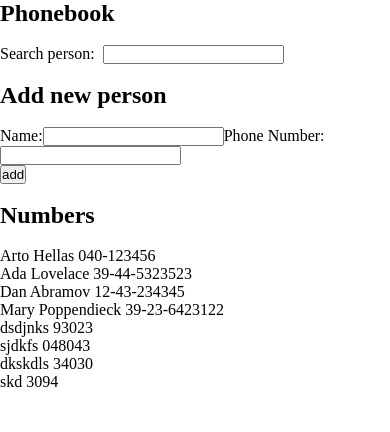
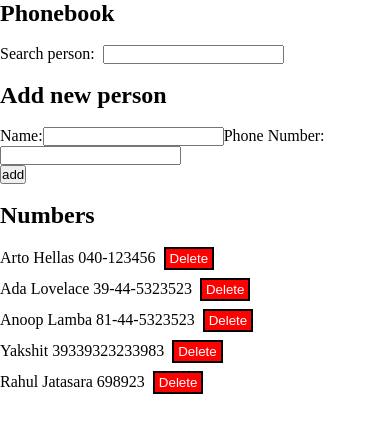
Before and after one commit to AnoopLamba/fullstackopen, a React (Vite) app in the folder part2/: page / in a window 390 px wide. Shown: the top 432 px of the page. Built offline with nearby package versions, Linux system fonts and the light colour scheme; data requests are answered from the project's data file.

Commit message:
added the phonebook step8 and step9

```diff
--- a/part2/db.json
+++ b/part2/db.json
@@ -11,34 +11,19 @@
       "id": 2
     },
     {
-      "name": "Dan Abramov",
-      "number": "12-43-234345",
+      "name": "Anoop Lamba",
+      "number": "81-44-5323523",
       "id": 3
     },
     {
-      "name": "Mary Poppendieck",
-      "number": "39-23-6423122",
+      "name": "Yakshit",
+      "number": "39339323233983",
       "id": 4
     },
     {
-      "name": "dsdjnks",
-      "number": "93023",
+      "name": "Rahul Jatasara",
+      "number": "698923",
       "id": 5
-    },
-    {
-      "name": "sjdkfs",
-      "number": "048043",
-      "id": 6
-    },
-    {
-      "name": "dkskdls",
-      "number": "34030",
-      "id": 7
-    },
-    {
-      "name": "skd",
-      "number": "3094",
-      "id": 8
     }
   ]
 }
--- a/part2/src/components/Persons.jsx
+++ b/part2/src/components/Persons.jsx
@@ -1,12 +1,27 @@
 import PropTypes from "prop-types";
 
-const Persons = ({ filteredResults }) => {
+const Persons = ({ filteredResults, handleDelete }) => {
   return (
     <>
       {filteredResults.map((person) => (
-        <p key={person.id}>
-          {person.name} {person.number}
-        </p>
+        <div key={person.id} style={{ marginBottom: "8px" }}>
+          <span>
+            {person.name} {person.number}
+          </span>{" "}
+          &nbsp;
+          <button
+            onClick={() => handleDelete(person.id, person.name)}
+            style={{
+              border: "2px solid black",
+              background: "red",
+              color: "white",
+              padding: "2px 4px",
+              cursor: "pointer",
+            }}
+          >
+            Delete
+          </button>
+        </div>
       ))}
     </>
   );
--- a/part2/src/components/PhoneBook.jsx
+++ b/part2/src/components/PhoneBook.jsx
@@ -43,6 +43,15 @@ const Phonebook = () => {
       .catch((error) => console.log(error.message));
   };
 
+  // delete person info
+  const handleDelete = (id, name) => {
+    if (window.confirm(`Delete ${name} from contacts?`)) {
+      phonebookService
+        .deletePerson(id)
+        .then(() => setPersons(persons.filter((person) => person.id !== id)));
+    }
+  };
+
   const filteredResults = persons.filter((person) =>
     person.name.toLowerCase().includes(query.toLowerCase())
   );
@@ -79,7 +88,7 @@ const Phonebook = () => {
 
       <h2>Numbers</h2>
       <br />
-      <Persons filteredResults={filteredResults} />
+      <Persons filteredResults={filteredResults} handleDelete={handleDelete} />
     </div>
   );
 };
```
